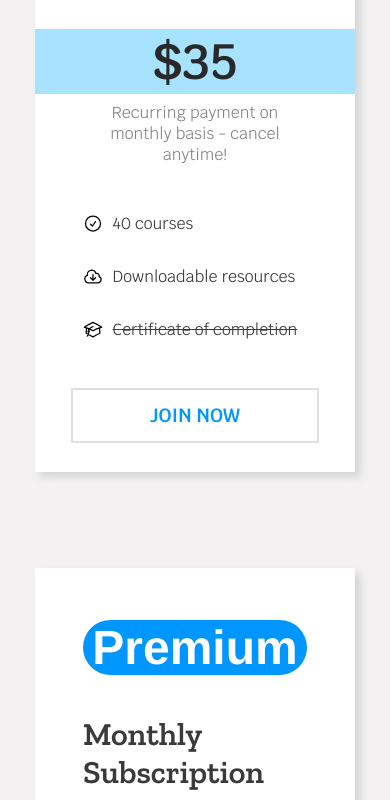
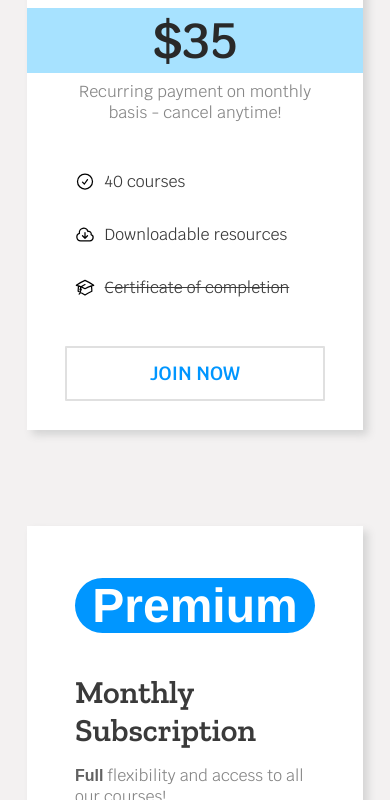
Before and after one commit to Abeer-4220/payment-card-design, a plain HTML site: page index.html in a window 390 px wide. Shown: the part 1200-2000 px from the top of the page. Drawn offline with nearby package versions, Linux system fonts and the light colour scheme.

Commit message:
Another change in the width of the mobile view

```diff
--- a/styles.css
+++ b/styles.css
@@ -132,6 +132,6 @@ body {
     grid-template-columns: 1fr;
   }
   .card-container{
-    width: 20rem;
+    width: 21rem;
   }
 }
```
